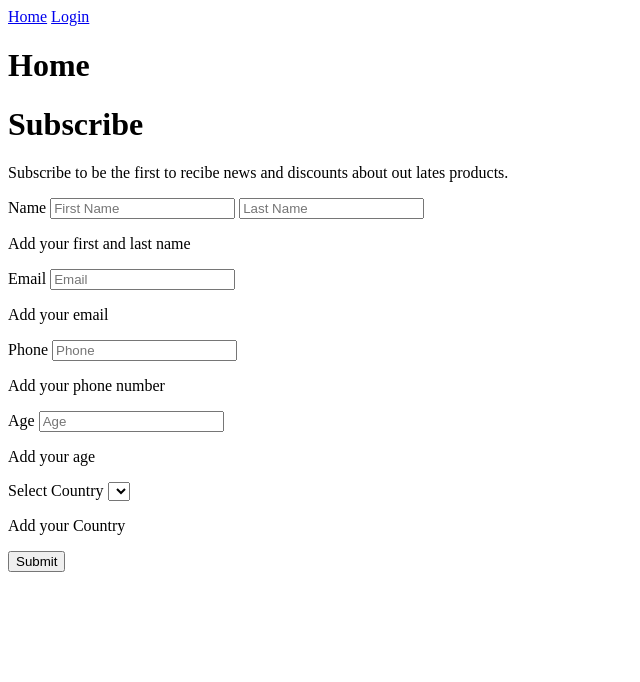
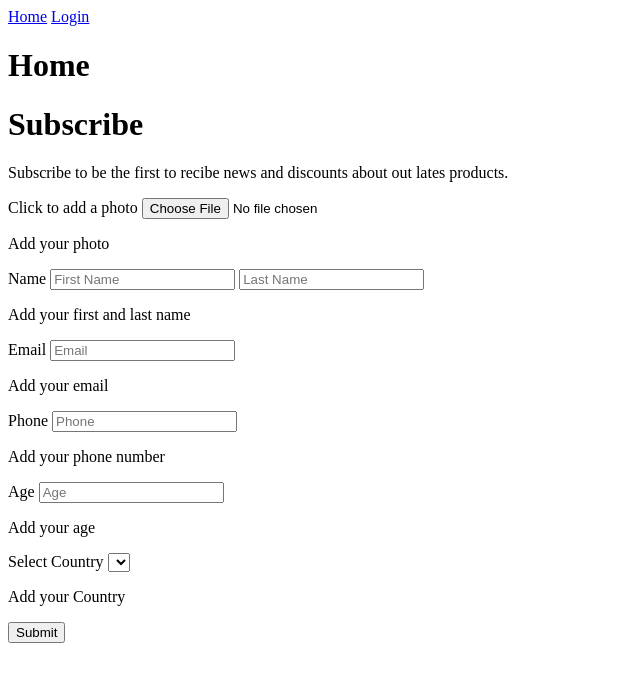
Before and after one commit to karlaem/camino, a PHP site: page / in a window 1280 px wide. Shown: the top 682 px of the page, without its empty margins (0-640 px from the left). Run offline with PHP 8.4, Linux system fonts and the light colour scheme; data that the repository does not hold is empty; some libraries are stand-ins or nearby versions.

Commit message:
save subscribers

```diff
--- a/controllers/PublicController.php
+++ b/controllers/PublicController.php
@@ -62,8 +62,26 @@ Class PublicController extends Controller{
 		$this->go("public", "main");
 	}
 
-	//add client
+	//insert subscribers
 	public function doSubscribe(){
+		//image security
+		$timestamp =round(microtime(true) * 1000);
+        $target_dir = "assets/";
+        $target_file = $target_dir.basename($timestamp.$_FILES["image"]["name"]);
+        $ext = strtolower(pathinfo($_FILES['image']['name'], PATHINFO_EXTENSION));
+		$fileTypeAllowed = array('pdf', 'png', 'jpeg', 'jpg');
+		if(!in_array($ext, $fileTypeAllowed))
+        {
+            echo ("file type not allowed");
+            $target_file = null;
+
+        } else {
+
+            move_uploaded_file($_FILES["image"]["tmp_name"], $target_file);
+		}
+
+		//if I have variables in post
+		if($_POST["first_name"]&& $_POST["last_name"]){
 			$con = DB::connect();
 			var_dump($_POST);
 			//save variables from form
@@ -73,5 +91,13 @@ Class PublicController extends Controller{
 			$phone= $_POST["phone"];
 			$age = $_POST["age"];
 			$countryId = $_POST["countryId"];
+			$sql = "INSERT INTO clients(first_name, last_name, email, phone, age, countryId, image) values ('".$first_name."','".$last_name."','".$email."','".$phone."','".$age."','".$countryId."','".$target_file."')";
+			echo $sql;
+			mysqli_query($con, $sql);
+			$this->goMsg("public","main","success=1");
+		}else{
+			//go home
+			$this->go("public", "main");
 		}
 	}
+}
--- a/views/subscribe.php
+++ b/views/subscribe.php
@@ -9,12 +9,23 @@
             if (isset($_GET["error"])){
             echo '<div class="error">something went wrong. Try Again</div>';
             }
+            if (isset($_GET["success"])){
+                echo '<div class="success">Thank you! your subscribtion was saved</div>';
+                }
             ?>
         </div>
 
-        <form method="POST" action="index.php" id="formSubscribe">
+        <form method="POST" action="index.php" id="formSubscribe" enctype="multipart/form-data">
         <input type="hidden" name="controller" value="public" /><!--go to publicController-->
         <input type="hidden" name="action" value="doSubscribe"/>
+
+            <div class="fieldgroup required">
+                <label>Click to add a photo</label>
+                <input type="file" name="image" id="image" placeholder="Click to add image">
+                <div class="popup">
+                    <p>Add your photo</p>
+                </div>
+            </div><!--.fieldgroup-->
 
             <div class="fieldgroup required">
                 <label>Name</label>
```
Also changed, not shown: assets/1604894484278bee.png (added), assets/1604894549520bee.png (added), assets/1604894642544bee.png (added), assets/1604894685189bee.png (added), assets/1604894724735bee.png (added), assets/1604894875831bee.png (added). Lines whose indentation alone changed are shown as unchanged.
